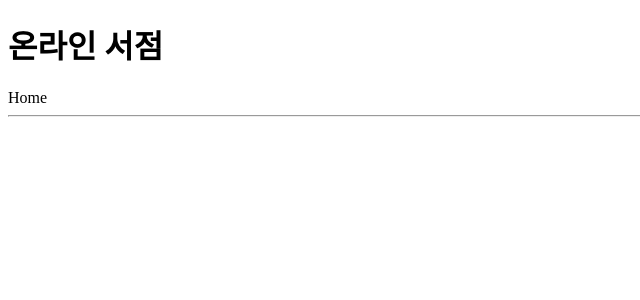
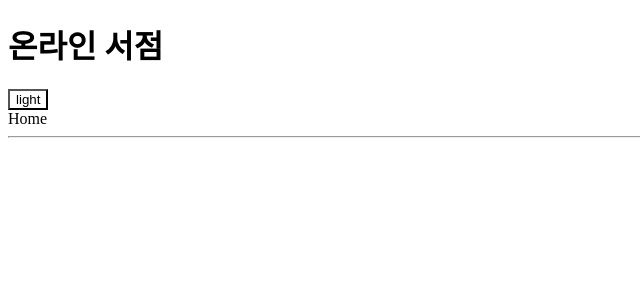
Before and after one commit to kimdev0206/project-3, a React (Create React App) app: page / in a window 1280 px wide. Shown: the top 300 px of the page, without its empty margins (0-640 px from the left). Built offline with nearby package versions, Linux system fonts and the light colour scheme.

Commit message:
add: ThemeSwitcher 컴포넌트

```diff
--- a/package.json
+++ b/package.json
@@ -24,6 +24,7 @@
     "react": "^18.2.0",
     "react-dom": "^18.2.0",
     "react-scripts": "^5.0.1",
+    "styled-components": "^6.1.8",
     "typescript": "^4.9.5"
   }
 }
--- a/src/App.tsx
+++ b/src/App.tsx
@@ -1,6 +1,11 @@
 import Layout from "./components/layout/Layout";
+import { ThemeProvider } from "./contexts/theme.context";
 import Home from "./pages/Home";
 
 export default function App() {
-  return <Layout children={<Home />} />;
+  return (
+    <ThemeProvider>
+      <Layout children={<Home />} />
+    </ThemeProvider>
+  );
 }
--- a/src/components/common/Header.tsx
+++ b/src/components/common/Header.tsx
@@ -1,7 +1,19 @@
+import styled from "styled-components";
+import ThemeSwitcher from "../header/ThemeSwitcher";
+
+const Style = styled.header`
+  background-color: ${({ theme }) => theme.color.background};
+
+  h1 {
+    color: ${({ theme }) => theme.color.primary};
+  }
+`;
+
 export default function Header() {
   return (
-    <header>
+    <Style>
       <h1>온라인 서점</h1>
-    </header>
+      <ThemeSwitcher />
+    </Style>
   );
 }
--- /dev/null
+++ b/src/components/header/ThemeSwitcher.tsx
@@ -0,0 +1,8 @@
+import { useContext } from "react";
+import { ThemeContext } from "../../contexts/theme.context";
+
+export default function ThemeSwitcher() {
+  const { themeName, onClick } = useContext(ThemeContext);
+
+  return <button onClick={onClick}>{themeName}</button>;
+}
--- /dev/null
+++ b/src/contexts/theme.context.tsx
@@ -0,0 +1,41 @@
+import React, { useEffect, useState } from "react";
+import { ThemeProvider as ThemeStyle } from "styled-components";
+import { GlobalStyle } from "../styles/global";
+import { ThemeName, getTheme } from "../styles/theme";
+
+interface ContextType {
+  themeName: ThemeName;
+  onClick: () => void;
+}
+
+interface Props {
+  children: React.ReactNode;
+}
+
+export const ThemeContext = React.createContext<ContextType>({
+  themeName: "light" as ThemeName,
+  onClick: () => {},
+});
+
+export function ThemeProvider({ children }: Props) {
+  const [themeName, setThemeName] = useState<ThemeName>("light");
+  const onClick = () => {
+    setThemeName(themeName === "light" ? "dark" : "light");
+
+    localStorage.setItem("themeName", themeName === "light" ? "dark" : "light");
+  };
+
+  useEffect(() => {
+    const themeName = localStorage.getItem("themeName") as ThemeName;
+    setThemeName(themeName || "light");
+  }, []);
+
+  return (
+    <ThemeContext.Provider value={{ themeName, onClick }}>
+      <ThemeStyle theme={getTheme(themeName)}>
+        <GlobalStyle themeName={themeName} />
+        {children}
+      </ThemeStyle>
+    </ThemeContext.Provider>
+  );
+}
--- /dev/null
+++ b/src/styles/global.ts
@@ -0,0 +1,15 @@
+import { createGlobalStyle } from "styled-components";
+import { ThemeName } from "./theme";
+
+interface Props {
+  themeName: ThemeName;
+}
+
+export const GlobalStyle = createGlobalStyle<Props>`
+  * {
+    background-color: ${({ themeName }) =>
+      themeName === "light" ? "white" : "black"};
+
+    color: ${({ themeName }) => (themeName === "light" ? "black" : "white")};
+  }
+`;
--- /dev/null
+++ b/src/styles/theme.ts
@@ -0,0 +1,26 @@
+export type ThemeName = "light" | "dark";
+
+interface Theme {
+  name: ThemeName;
+  color: Record<"primary" | "background", string>;
+}
+
+const light: Theme = {
+  name: "light",
+  color: {
+    primary: "black",
+    background: "white",
+  },
+};
+
+const dark: Theme = {
+  name: "dark",
+  color: {
+    primary: "white",
+    background: "black",
+  },
+};
+
+export function getTheme(themeName: ThemeName): Theme {
+  return themeName === "light" ? light : dark;
+}
```
